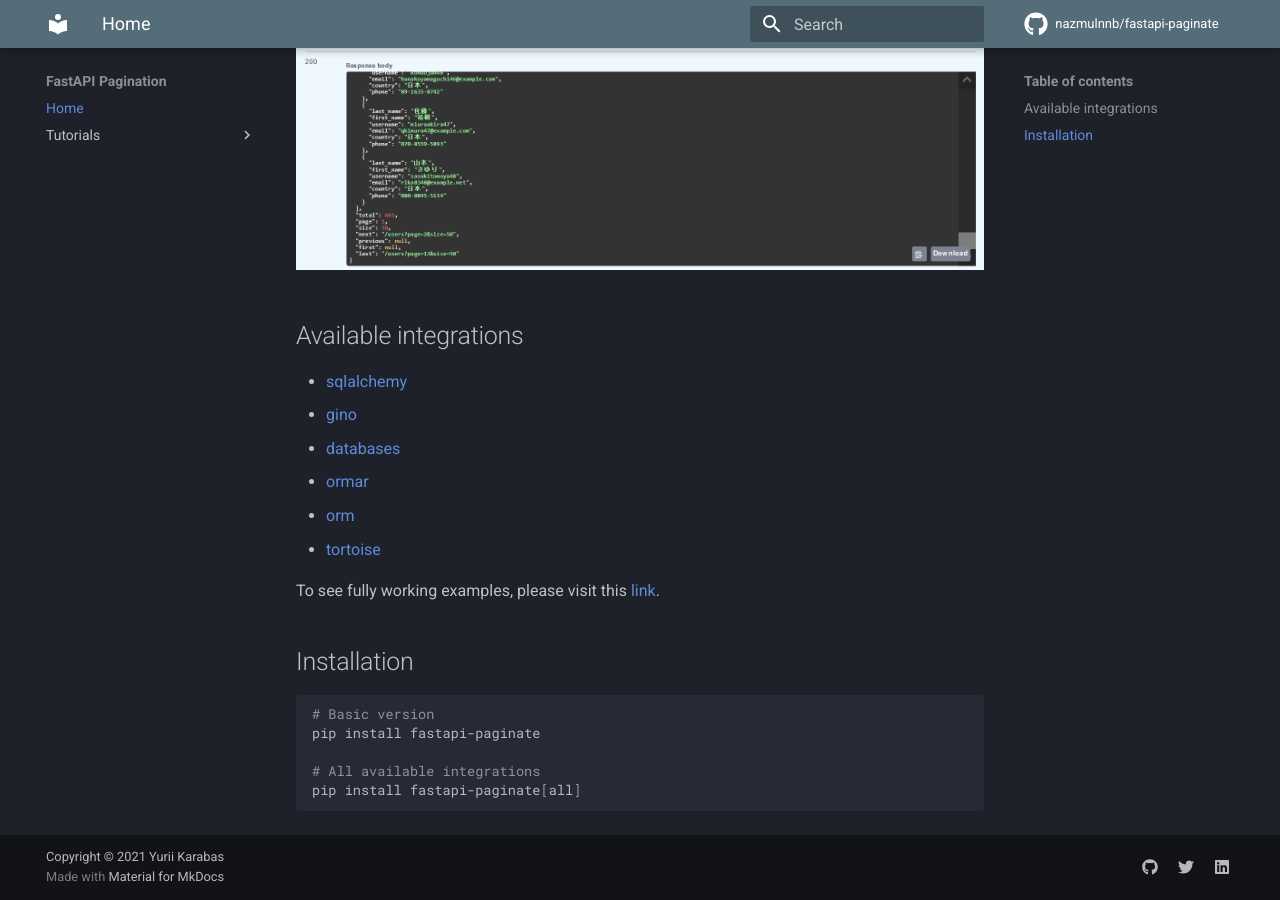
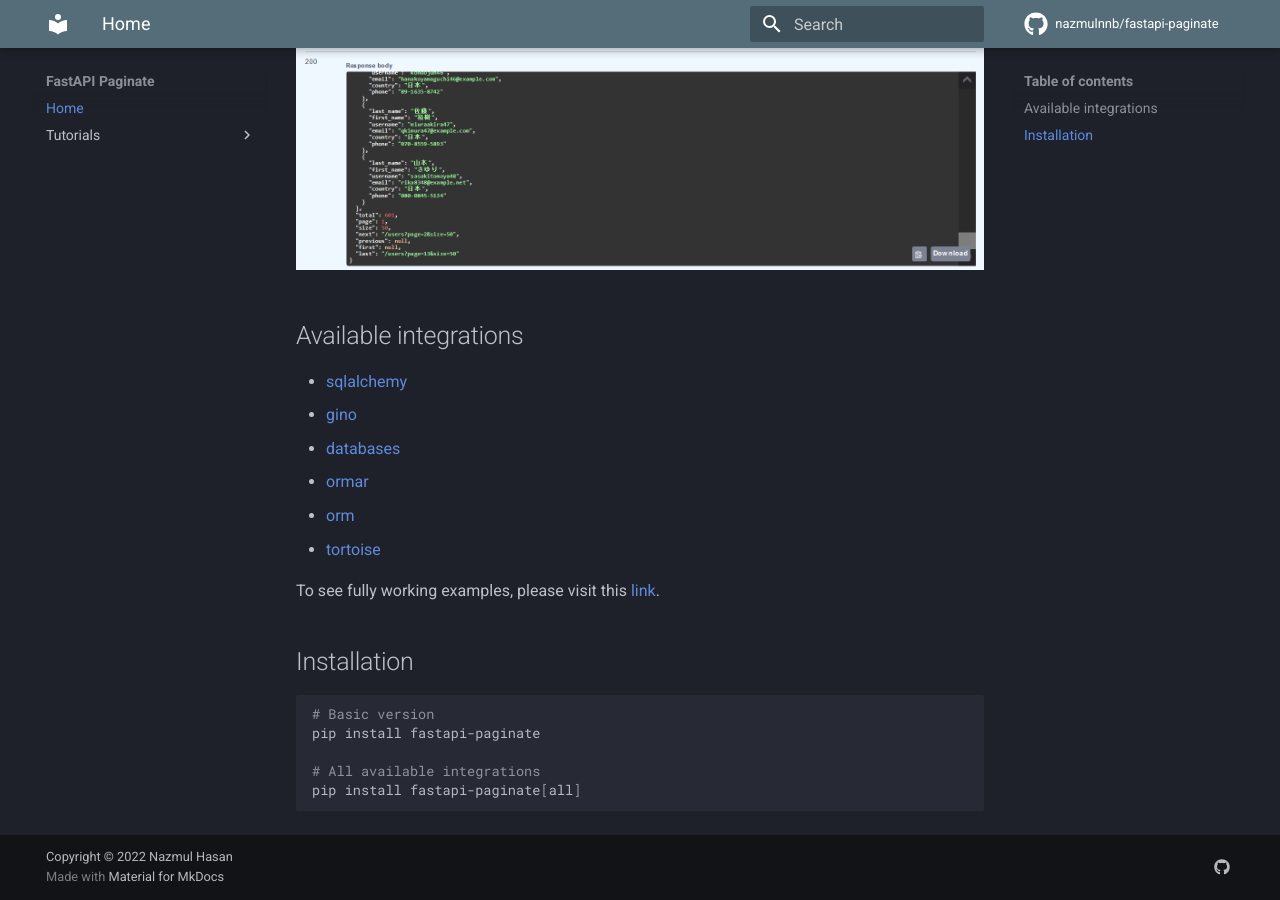
Before and after one commit to nazmulnnb/fastapi-paginate, an MkDocs documentation site: the page built from docs/index.md, in a window 1280 px wide and 900 px high, scrolled down 830 px. Built offline with MkDocs 1.6.1 and Material for MkDocs 9.7.7, drawn with Linux system fonts in a browser that asks for light colours; comment, search, counter and statistics services are not loaded.

Commit message:
updated sitedoxs

```diff
--- a/mkdocs.yml
+++ b/mkdocs.yml
@@ -1,7 +1,7 @@
-site_name: FastAPI Pagination
-site_author: Yurii Karabas
+site_name: FastAPI Paginate
+site_author: Nazmul Hasan
 site_description: FastAPI Pagination
-copyright: "Copyright &copy; 2021 Yurii Karabas"
+copyright: "Copyright &copy; 2022 Nazmul Hasan"
 repo_url: https://github.com/nazmulnnb/fastapi-paginate
 repo_name: nazmulnnb/fastapi-paginate
 
@@ -19,7 +19,6 @@
   - "Home": index.md
   - "Tutorials":
       - "First Steps": first-steps.md
-      - "Limit-Offset": limit-offset.md
       - "Customization": customization.md
       - "Advanced": advanced.md
 
@@ -38,8 +37,4 @@
 extra:
   social:
     - icon: fontawesome/brands/github
-      link: https://github.com/uriyyo/fastapi-pagination
-    - icon: fontawesome/brands/twitter
-      link: https://twitter.com/uriyyo
-    - icon: fontawesome/brands/linkedin
-      link: https://linkedin.com/in/yurii-karabas-b35653140
+      link: https://github.com/nazmulnnb/fastapi-paginate
```
Also changed, not shown: README.md (+1 -0 lines).
